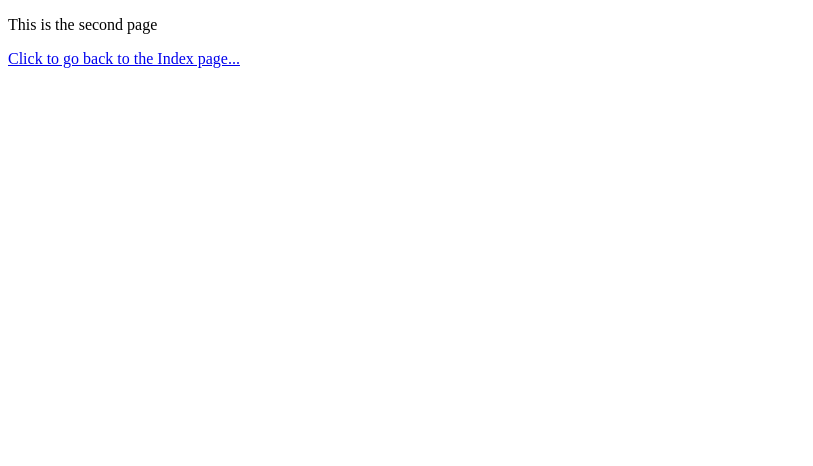
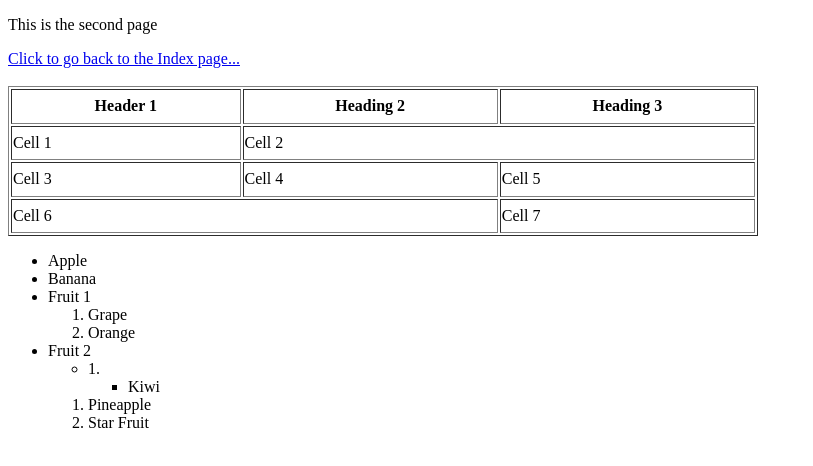
Before and after one commit to samanthaphillips1/IASC-1P02--2019, a plain HTML site: page lec2/second.html in a window 1280 px wide. Shown: the whole page, without its empty margins (0-813 px from the left). Drawn offline with Linux system fonts and the light colour scheme.

Commit message:
Add files via upload

```diff
--- a/lec2/second.html
+++ b/lec2/second.html
@@ -10,4 +10,47 @@
 <p>This is the second page</p>
 		<a href="index.html">Click to go back to the Index page...</a><br /><br />
 </body>
+<table height="150" width="750" border="1">
+	<tr>
+		<th>Header 1</th>
+		<th>Heading 2</th>
+		<th>Heading 3</th>
+	</tr>
+
+	<tr>
+		<td>Cell 1</td>
+		<td colspan="2">Cell 2</td>
+	</tr>
+
+	<tr>
+		<td>Cell 3</td>
+		<td>Cell 4</td>
+		<td>Cell 5</td>
+	</tr>
+
+	<tr>
+		<td colspan="2">Cell 6</td>
+		<td>Cell 7</td>
+	</tr>
+</table>
+<ul>
+	<li>Apple</li>
+	<li>Banana</li>
+	<li>Fruit 1</li>
+	<ol>
+		<li>Grape</li>
+		<li>Orange</li>
+	</ol>
+	<li>Fruit 2</li>
+	<ul list-style-type="circle">
+		<li>1.</li>
+		<ul>
+			<li>Kiwi</li>
+		</ul>
+	</ul>
+	<ol>
+		<li>Pineapple</li>
+		<li>Star Fruit</li>
+	</ol>
+</ul>
 </html>
```
